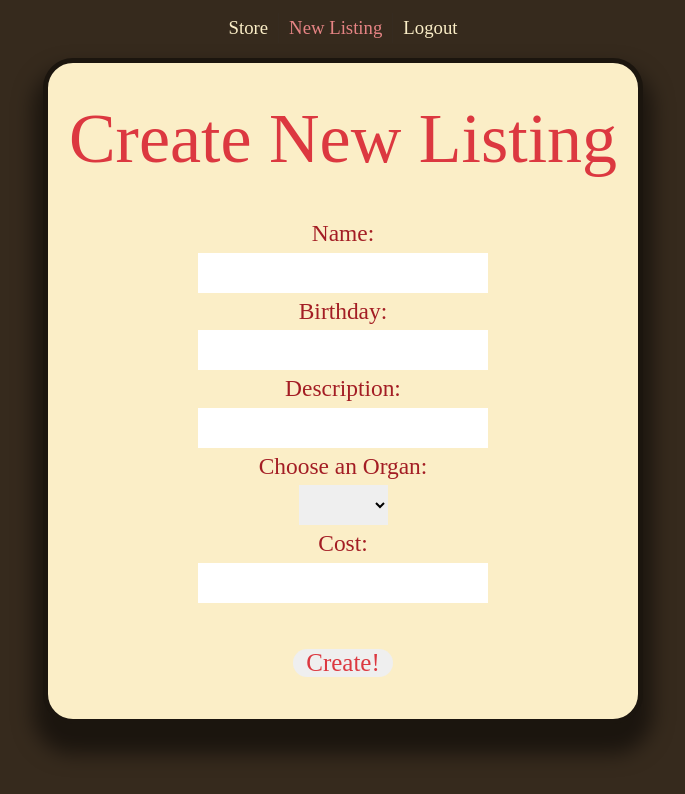
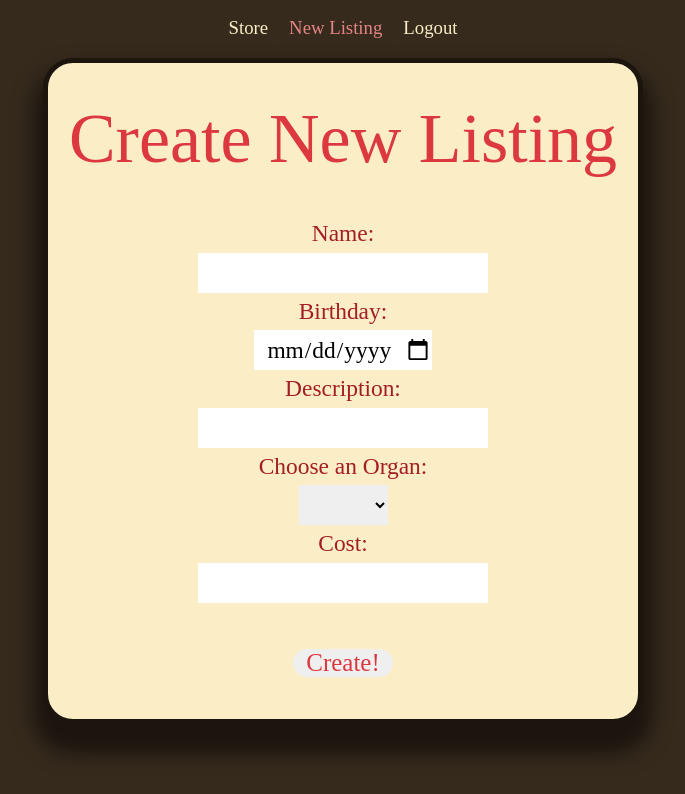
Before and after one commit to staten-island-tech/sql-project-hi, a Vue app in the folder vue/: page /createnew in a window 1280 px wide. Shown: the top 794 px of the page, without its empty margins (297-982 px from the left). Built offline with nearby package versions, Linux system fonts and the light colour scheme; no server answers; the database is empty; a web font is replaced by a local one.

Commit message:
Update CreateNew.vue

```diff
--- a/vue/src/views/CreateNew.vue
+++ b/vue/src/views/CreateNew.vue
@@ -10,7 +10,7 @@
     <form class="reqs">
       <label for="name">Name:</label> <input type="text" id="name" v-model="name" />
       <label for="birthday">Birthday:</label>
-      <input type="text" id="birthday" v-model="birthday" />
+      <input type="date" id="birthday" v-model="birthday" />
       <label for="description">Description:</label>
       <input type="description" id="description" v-model="description" />
       <label for="organ">Choose an Organ:</label>
```
